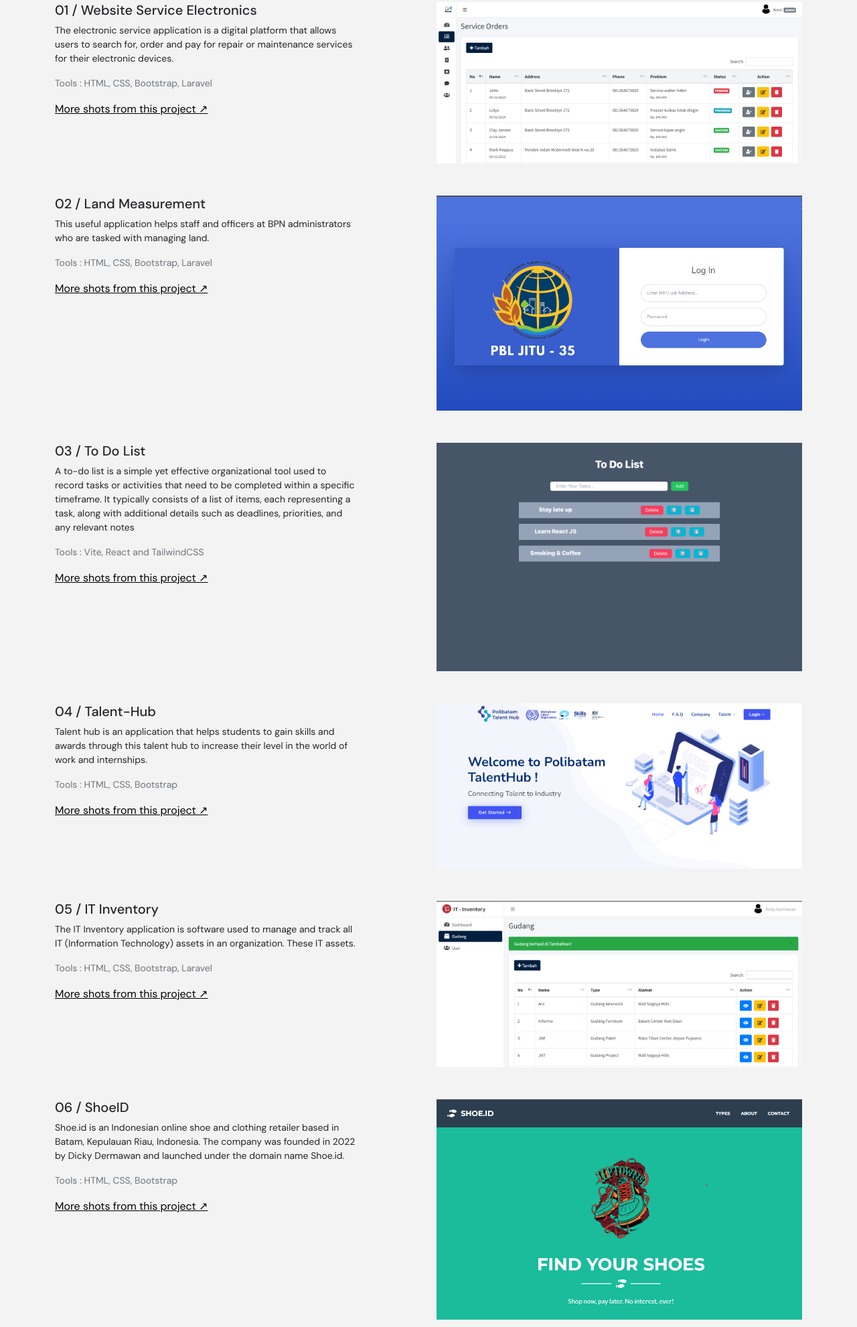
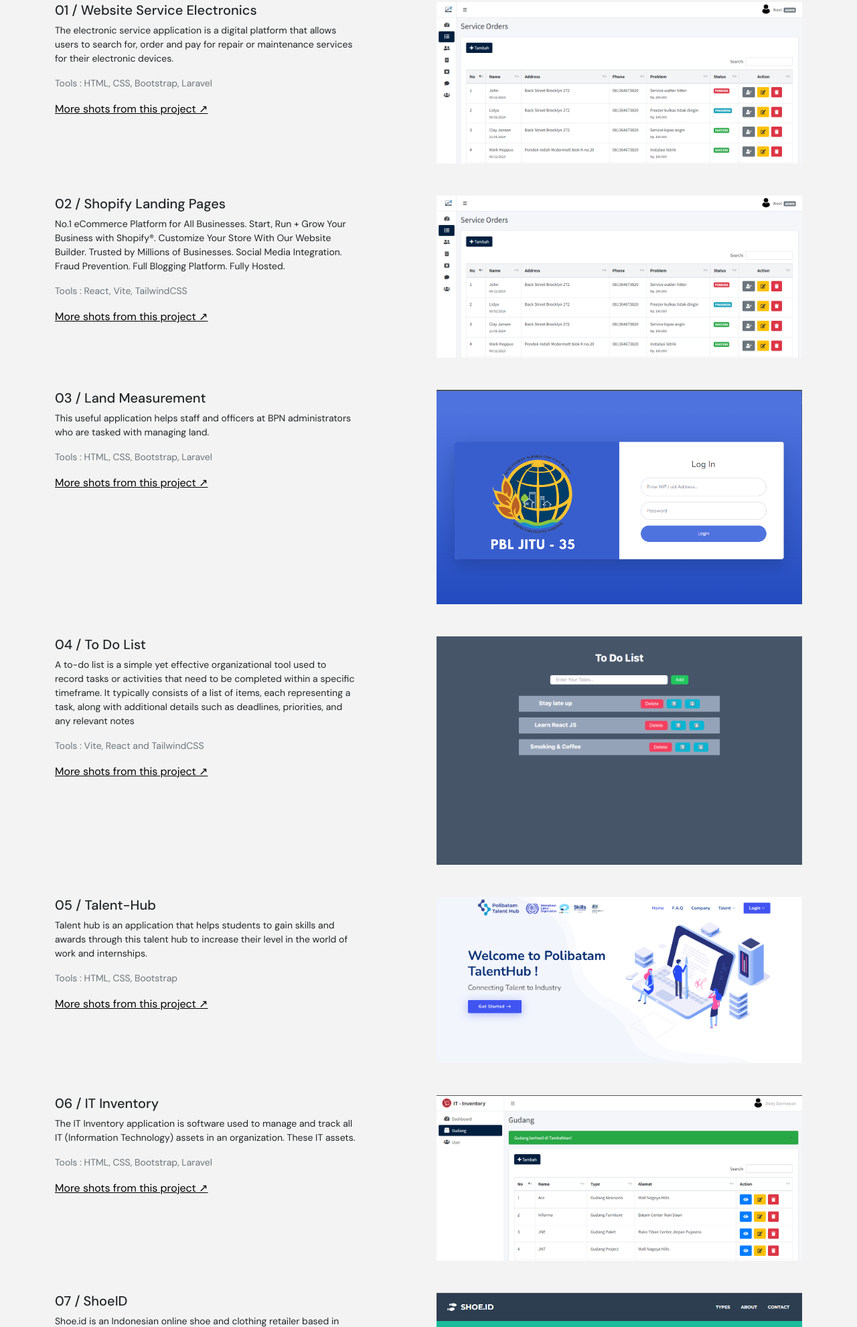
Before and after one commit to dickyd44/Portfolio, a plain HTML site: page work.html in a window 1280 px wide. Shown: the part 117-2098 px from the top of the page at 67% size. Drawn offline with nearby package versions, Linux system fonts and the light colour scheme.

Commit message:
add one project

```diff
--- a/work.html
+++ b/work.html
@@ -49,6 +49,7 @@
       </div>
     </nav>
     <main class="container my-5">
+      <!-- 1 -->
       <div class="project">
         <div class="row justify-content-between">
           <div class="col-12 col-md-5">
@@ -76,10 +77,44 @@
           </div>
         </div>
       </div>
+
+      <!-- 2 -->
       <div class="project">
         <div class="row justify-content-between">
           <div class="col-12 col-md-5">
-            <h5>02 / Land Measurement</h5>
+            <h5>02 / Shopify Landing Pages</h5>
+            <img
+              src="img/shopify.png"
+              class="d-md-none mb-3"
+              alt=""
+              width="90%"
+            />
+            <p class="fz-14">
+              No.1 eCommerce Platform for All Businesses. Start, Run + Grow Your
+              Business with Shopify®. Customize Your Store With Our Website
+              Builder. Trusted by Millions of Businesses. Social Media
+              Integration. Fraud Prevention. Full Blogging Platform. Fully
+              Hosted.
+            </p>
+            <p class="fz-14 text-muted">Tools : React, Vite, TailwindCSS</p>
+            <a
+              class="text-black"
+              href="https://shopify-landing-pages.vercel.app/"
+              target="_blank"
+              >More shots from this project ↗</a
+            >
+          </div>
+          <div class="col-12 col-md-6 d-none d-md-block mb-5">
+            <img src="img/A&H Tekhnik.png" alt="" width="100%" />
+          </div>
+        </div>
+      </div>
+
+      <!-- 3 -->
+      <div class="project">
+        <div class="row justify-content-between">
+          <div class="col-12 col-md-5">
+            <h5>03 / Land Measurement</h5>
             <img
               src="img/pengukuran-tanah.png"
               class="d-md-none mb-3"
@@ -102,10 +137,12 @@
           </div>
         </div>
       </div>
+
+      <!-- 4 -->
       <div class="project">
         <div class="row justify-content-between">
           <div class="col-12 col-md-5">
-            <h5>03 / To Do List</h5>
+            <h5>04 / To Do List</h5>
             <img
               src="img/to-do-list.png"
               class="d-md-none mb-3"
@@ -132,10 +169,12 @@
           </div>
         </div>
       </div>
+
+      <!-- 5 -->
       <div class="project">
         <div class="row justify-content-between">
           <div class="col-12 col-md-5">
-            <h5>04 / Talent-Hub</h5>
+            <h5>05 / Talent-Hub</h5>
             <img
               src="img/talenthub.png"
               class="d-md-none mb-3"
@@ -160,10 +199,12 @@
           </div>
         </div>
       </div>
+
+      <!-- 6 -->
       <div class="project">
         <div class="row justify-content-between">
           <div class="col-12 col-md-5">
-            <h5>05 / IT Inventory</h5>
+            <h5>06 / IT Inventory</h5>
             <img
               src="img/it-inventory.png"
               class="d-md-none mb-3"
@@ -187,10 +228,12 @@
           </div>
         </div>
       </div>
+
+      <!-- 7 -->
       <div class="project">
         <div class="row justify-content-between">
           <div class="col-12 col-md-5">
-            <h5>06 / ShoeID</h5>
+            <h5>07 / ShoeID</h5>
             <img src="img/shoe.png" class="d-md-none mb-3" alt="" width="90%" />
             <p class="fz-14">
               Shoe.id is an Indonesian online shoe and clothing retailer based
@@ -210,10 +253,12 @@
           </div>
         </div>
       </div>
+
+      <!-- 8 -->
       <div class="project mt-5">
         <div class="row justify-content-between">
           <div class="col-12 col-md-5">
-            <h5>07 / Computer Solution</h5>
+            <h5>08 / Computer Solution</h5>
             <img
               src="img/computer.png"
               class="d-md-none mb-3"
@@ -238,10 +283,12 @@
           </div>
         </div>
       </div>
+
+      <!-- 9 -->
       <div class="project mt-5">
         <div class="row justify-content-between">
           <div class="col-12 col-md-5">
-            <h5>08 / Debt List</h5>
+            <h5>09 / Debt List</h5>
             <img
               src="img/debtlist.png"
               class="d-md-none mb-3"
@@ -271,8 +318,8 @@
       <div
         class="d-flex flex-column flex-md-row align-items-center justify-content-between"
       >
-        <div class="">Dicky Darmawan - 2024</div>
-        <div class="">
+        <div>Dicky Darmawan - 2024</div>
+        <div>
           <ul class="d-flex align-items-end list-unstyled">
             <li>
               <a
@@ -294,8 +341,8 @@
               <a
                 class="p-2 text-black"
                 target="_blank"
-                href="https://twitter.com/dickyd44"
-                >Twitter</a
+                href="https://www.linkedin.com/in/dicky-darmawan-00b698275"
+                >LinkedIn</a
               >
             </li>
           </ul>
```
Also changed, not shown: img/shopify.png (added).
